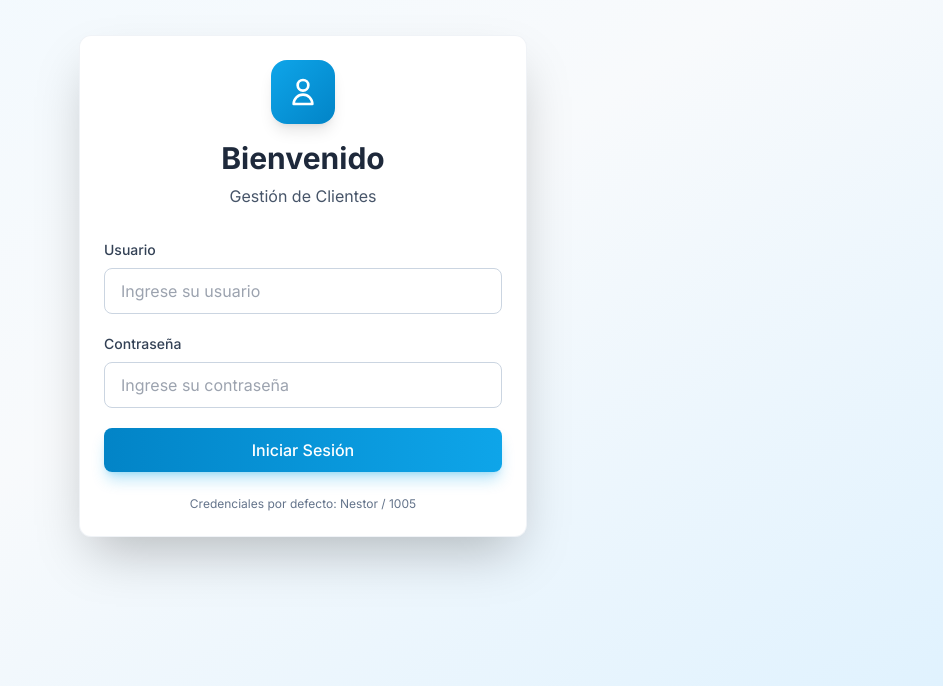
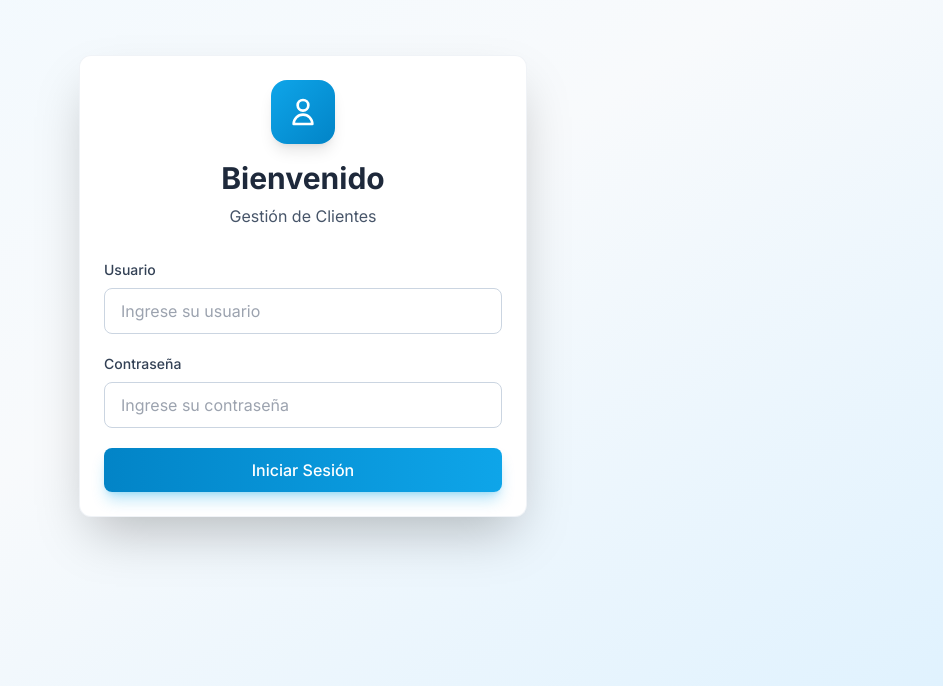
Before and after one commit to CodeLab369/Clientes, a React (Vite) app: page / in a window 1280 px wide. Shown: the part 114-800 px from the top of the page, without its empty margins (337-1280 px from the left). Built offline with nearby package versions, Linux system fonts and the light colour scheme.

Commit message:
Remove default credentials from login screen

```diff
--- a/src/components/Login.jsx
+++ b/src/components/Login.jsx
@@ -80,11 +80,6 @@ const Login = () => {
                             Iniciar Sesión
                         </button>
                     </form>
-
-                    {/* Footer hint */}
-                    <div className="mt-6 text-center text-xs text-slate-500">
-                        <p>Credenciales por defecto: Nestor / 1005</p>
-                    </div>
                 </div>
             </div>
         </div>
```
